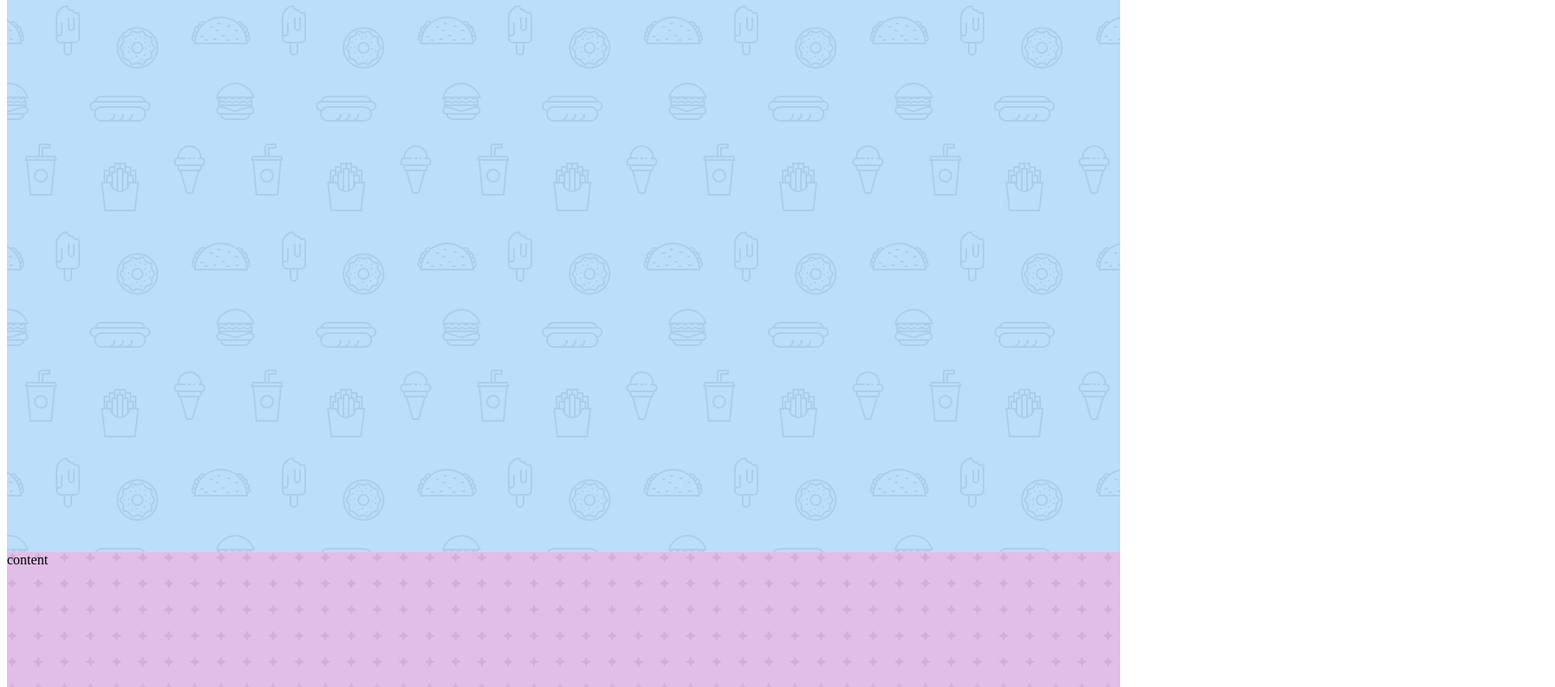
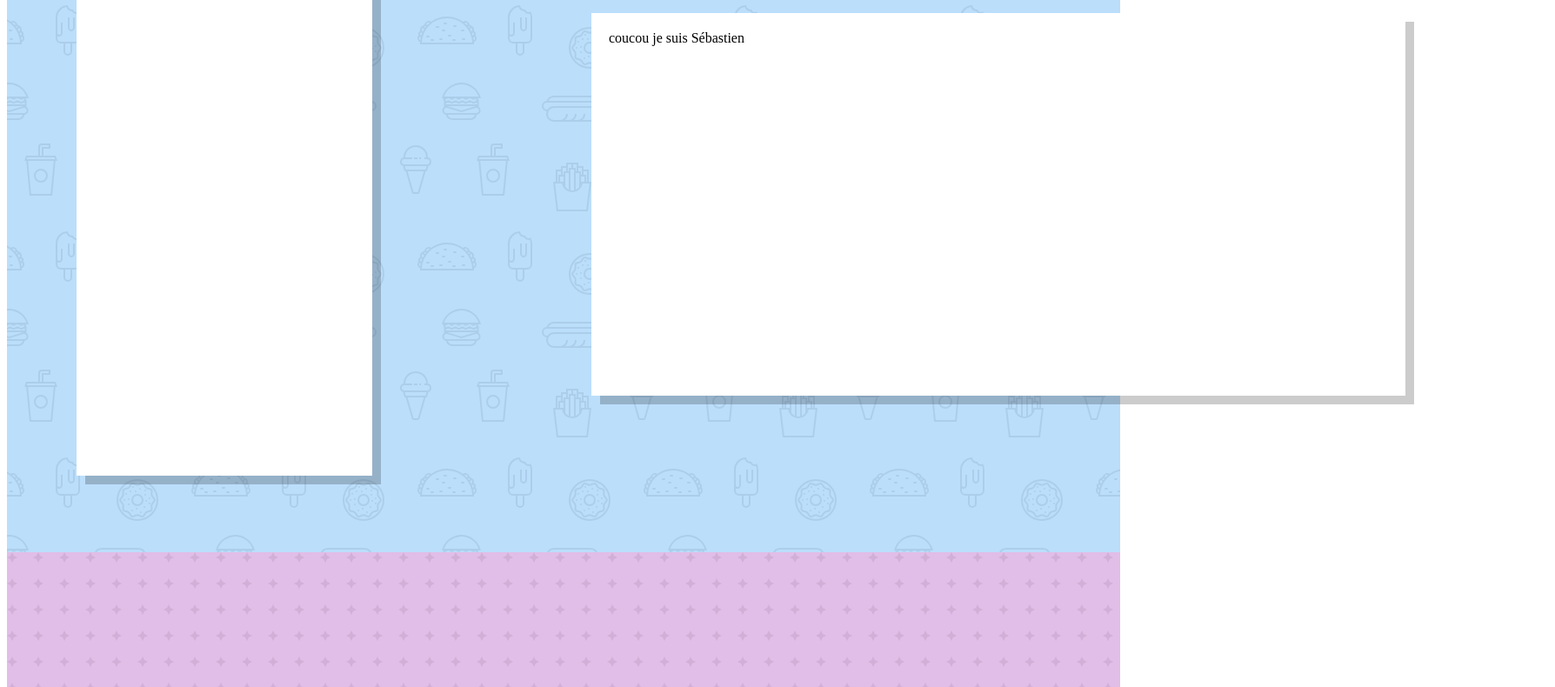
Before and after one commit to slorber/slorber-website, a Gatsby site in the folder gatsby-site/: page / in a window 1280 px wide. Shown: the part 173-963 px from the top of the page at 87% size, 1788 px wide, since content can reach past the window. Built offline with nearby package versions, Linux system fonts and the light colour scheme; Gatsby itself is replaced by a stand-in of ours.

Commit message:
improve layout

```diff
--- a/gatsby-site/src/pages/index.js
+++ b/gatsby-site/src/pages/index.js
@@ -64,14 +64,14 @@ const SvgPattern5 = props => (
 );
 
 
-const blocks = [
+const sections = [
   {
     color: "#bbdefb",
     colorDark: "#8aacc8",
     colorLight: "#eeffff",
     svgComponent: SvgPattern1,
     children: (
-      <div>content</div>
+      <div>coucou je suis Sébastien</div>
     )
   },
   {
@@ -80,7 +80,7 @@ const blocks = [
     colorLight: "#fff1ff",
     svgComponent: SvgPattern2,
     children: (
-      <div>content</div>
+      <div>Je suis développeur React</div>
     )
   },
   {
@@ -89,7 +89,7 @@ const blocks = [
     colorLight: "#ffeb9c",
     svgComponent: SvgPattern3,
     children: (
-      <div>content</div>
+      <div>J'aime les hamburgers</div>
     )
   },
   {
@@ -98,7 +98,7 @@ const blocks = [
     colorLight: "#b2fef7",
     svgComponent: SvgPattern4,
     children: (
-      <div>content</div>
+      <div>Il fait chaud</div>
     )
   },
   {
@@ -107,13 +107,34 @@ const blocks = [
     colorLight: "#b2fab4",
     svgComponent: SvgPattern5,
     children: (
-      <div>content</div>
+      <div>Chichouuu</div>
     )
   }
 ];
 
+const Card = ({ style, ...props }) => (
+  <div style={{
+    padding: 20,
+    backgroundColor: "white",
+    boxShadow: "10px 10px rgba(0,0,0,0.20)",
+    ...style
+  }}
+       {...props}
+  />
+);
+const Centered = ({ style, ...props }) => (
+  <div style={{
+    display: "flex",
+    alignItems: "center",
+    justifyContent: "center",
+    ...style
+  }}
+       {...props}
+  />
+);
 
-const Block = ({
+
+const Section = ({
                    svgComponent,
                    color,
                    colorDark,
@@ -140,7 +161,7 @@ const Block = ({
           width: "100%",
           height: "100%",
           zIndex: 0,
-          backgroundColor: color,
+          backgroundColor: color
         }}
       >
         <SvgComponent color={colorDark}/>
@@ -155,19 +176,57 @@ const Block = ({
           zIndex: 1
         }}
       >
+        <Centered
+          style={{
+            width: "100%",
+            height: "100%",
+            paddingLeft: 500,
+          }}
+        >
+          <Card
+            style={{
+              width: "70%",
+              height: 400,
+            }}
+          >
             {children}
+          </Card>
+        </Centered>
       </div>
     </div>
   );
 };
 
+const Sidebar = () => (
+  <Centered
+    style={{
+      position: "fixed",
+      top: 0,
+      width: 500,
+      height: "100vh"
+    }}
+  >
+
+    <Card
+      style={{
+        width: 300,
+        height: 600
+      }}
+    >
+      <h1>Hey I'm Sebastien!</h1>
+    </Card>
+
+  </Centered>
+);
+
 const HomePage = ({ pathContext, data }) => {
   return (
-    <div>
-      {blocks.map((block, i) => (
-        <Block key={i} {...block}/>
+    <React.Fragment>
+      {sections.map((section, i) => (
+        <Section key={i} {...section}/>
       ))}
-    </div>
+      <Sidebar/>
+    </React.Fragment>
   );
 };
 
```
Lines whose indentation alone changed are shown as unchanged.
